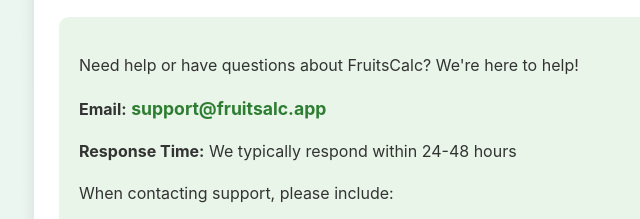
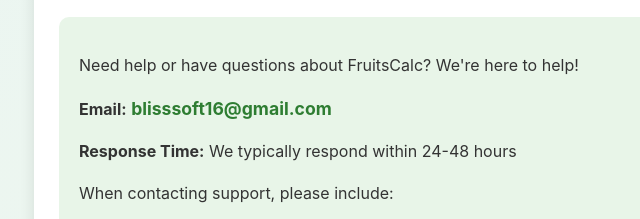
Before and after one commit to NDLeo/privacy-policy, a plain HTML site: page FruitCalc/Support.html in a window 1280 px wide. Shown: the part 3084-3303 px from the top of the page, 206-846 px from the left. Drawn offline with Linux system fonts and the light colour scheme.

Commit message:
Update Support.html

```diff
--- a/FruitCalc/Support.html
+++ b/FruitCalc/Support.html
@@ -254,7 +254,7 @@
         <h2>Contact Support</h2>
         <div class="contact-info">
             <p>Need help or have questions about FruitsCalc? We're here to help!</p>
-            <p><strong>Email:</strong> <a href="mailto:support@fruitsalc.app" class="contact-email">support@fruitsalc.app</a></p>
+            <p><strong>Email:</strong> <a href="mailto:blisssoft16@gmail.com" class="contact-email">blisssoft16@gmail.com</a></p>
             <p><strong>Response Time:</strong> We typically respond within 24-48 hours</p>
             <p>When contacting support, please include:</p>
             <ul>
```
